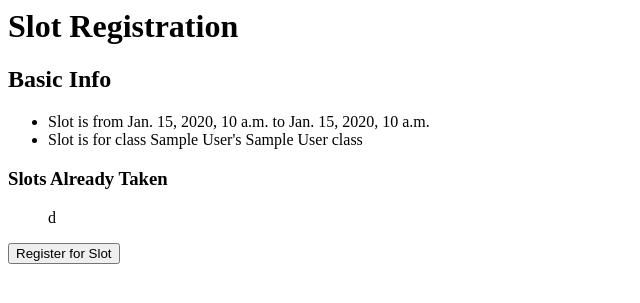
After one commit to FlatPaper/ptio, a Django app: page /ptio/slot/register/1/1/ in a window 1280 px wide. The commit adds this page. Shown: the top 303 px of the page, without its empty margins (0-640 px from the left). Run offline with Django 3.2, Linux system fonts and the light colour scheme; tables that the repository leaves empty hold one stand-in row (values such as "Sample post").

Commit message:
whatever

```diff
--- a/PTIO/admin/__init__.py
+++ b/PTIO/admin/__init__.py
@@ -1,11 +1,12 @@
 from django.contrib import admin
 
 from PTIO.admin.profile import StudentProfileAdmin, ParentProfileAdmin, TeacherProfileAdmin
-from PTIO.admin.meeting import MeetingTimeslotAdmin, TeacherClassAdmin
-from PTIO.models import StudentProfile, ParentProfile, TeacherProfile, MeetingTimeslot, TeacherClass
+from PTIO.admin.meeting import MeetingTimeslotAdmin, TeacherClassAdmin, UsedTimeSlotAdmin
+from PTIO.models import StudentProfile, ParentProfile, TeacherProfile, MeetingTimeslot, TeacherClass, UsedTimeSlot
 
 admin.site.register(MeetingTimeslot, MeetingTimeslotAdmin)
 admin.site.register(TeacherClass, TeacherClassAdmin)
+admin.site.register(UsedTimeSlot, UsedTimeSlotAdmin)
 
 admin.site.register(StudentProfile, StudentProfileAdmin)
 admin.site.register(ParentProfile, ParentProfileAdmin)
--- a/PTIO/admin/meeting.py
+++ b/PTIO/admin/meeting.py
@@ -15,3 +15,9 @@ class TeacherClassAdmin(admin.ModelAdmin):
     list_display_links = ('teacher',)
     search_fields = ('teacher__user_name', 'subject')
     list_per_page = 25
+
+
+class UsedTimeSlotAdmin(admin.ModelAdmin):
+    list_display = ('parent_slot', 'start_time', 'end_time')
+    list_display_links = ('parent_slot',)
+    list_per_page = 25
--- a/PTIO/models/__init__.py
+++ b/PTIO/models/__init__.py
@@ -1,2 +1,2 @@
 from PTIO.models.profile import StudentProfile, ParentProfile, TeacherProfile
-from .meeting import MeetingTimeslot, TeacherClass
+from .meeting import MeetingTimeslot, TeacherClass, UsedTimeSlot
--- a/PTIO/models/meeting.py
+++ b/PTIO/models/meeting.py
@@ -22,3 +22,12 @@ class MeetingTimeslot(models.Model):
 
     def __str__(self):
         return 'Meeting by %s from %s to %s' % (self.teacher_class, self.start_time, self.end_time)
+
+
+class UsedTimeSlot(models.Model):
+    parent_slot = models.ForeignKey(MeetingTimeslot, on_delete=models.CASCADE)
+    start_time = models.DateTimeField(verbose_name='Start Time')
+    end_time = models.DateTimeField(verbose_name='End Time')
+
+    def __str__(self):
+        return 'Time Slot from %s to %s for parent slot \"%s\"' % (self.start_time, self.end_time, self.parent_slot)
--- a/PTIO/templates/PTIO/parent.html
+++ b/PTIO/templates/PTIO/parent.html
@@ -13,6 +13,8 @@
 <h2>Available Meetings</h2>
 <ol>
     {% for curr_class, meeting in meetings %}
-        <li>Slot from {{meeting.start_time}} to {{meeting.end_time}} for {{curr_class}}</li>
+        <li>Slot from {{meeting.start_time}} to {{meeting.end_time}} for {{curr_class}}<br>
+            <a href="/ptio/slot/register/{{parent_obj.id}}/{{meeting.id}}/">Sign Up</a>
+        </li>
     {% endfor %}
 </ol>
--- /dev/null
+++ b/PTIO/templates/PTIO/register_slot.html
@@ -0,0 +1,25 @@
+{% if err %}
+<h1>{{err}}</h1>
+{% else %}
+
+<h1>Slot Registration</h1>
+<h2>Basic Info</h2>
+<ul>
+    <li>Slot is from {{slot_obj.start_time}} to {{slot_obj.end_time}}</li>
+    <li>Slot is for class {{slot_obj.teacher_class}}</li>
+</ul>
+
+<h3>Slots Already Taken</h3>
+<ul>
+    d
+</ul>
+
+<form action="/slot/register/complete_registration" method="post">
+    {% csrf_token %}
+    <input type="hidden" name="parentid" value="{{parent_obj.id}}">
+    <input type="hidden" name="slotid" value="{{slot_obj.id}}">
+
+    <input type="submit" value="Register for Slot">
+</form>
+
+{% endif %}
--- a/PTIO/urls.py
+++ b/PTIO/urls.py
@@ -5,5 +5,7 @@ urlpatterns = [
     path('', views.index),
     path('parent/<int:parent_id>', views.parent),
     path('teacher/<int:teacher_id>', views.teacher),
-    path('student/', views.student)
+    path('student/', views.student),
+    path('slot/register/<int:parent_id>/<int:slot_id>/', views.register_slot),
+    path('slot/register/complete_registration', views.register_slot_post)
 ]
--- a/PTIO/views.py
+++ b/PTIO/views.py
@@ -1,7 +1,7 @@
 from django.shortcuts import render
 from django.http.response import Http404
 from PTIO.models.profile import ParentProfile, TeacherProfile, StudentProfile
-from PTIO.models.meeting import TeacherClass, MeetingTimeslot
+from PTIO.models.meeting import TeacherClass, MeetingTimeslot, UsedTimeSlot
 
 
 # Create your views here.
@@ -14,6 +14,7 @@ def index(request):
 
     return render(request, 'PTIO/index.html', {'students': students, 'parents': parents, 'teachers': teachers,
                                                'classes': classes})
+
 
 def parent(request, parent_id):
     try:
@@ -45,6 +46,7 @@ def parent(request, parent_id):
     except ParentProfile.DoesNotExist:
         raise Http404('Invalid parent id!')
 
+
 def teacher(request, teacher_id):
     try:
         teacher_obj = TeacherProfile.objects.get(pk=teacher_id)
@@ -59,5 +61,20 @@ def teacher(request, teacher_id):
     except TeacherProfile.DoesNotExist:
         raise Http404('Invalid teacher id!')
 
+
+def register_slot(request, parent_id, slot_id):
+    meeting = MeetingTimeslot.objects.get(pk=slot_id)
+    parent = ParentProfile.objects.get(pk=parent_id)
+    already_used = UsedTimeSlot.objects.filter(parent_slot__pk=slot_id)
+
+    return render(request, 'PTIO/register_slot.html', {'slot_obj': meeting, 'parent_obj': parent,
+                                                       'used': already_used})
+
+
+def register_slot_post(request):
+    parent = ParentProfile.objects.get(pk=request['parentid'])
+    slot = MeetingTimeslot.objects.get(pk=request['slotid'])
+
+
 def student(request):
     return render(request, 'PTIO/student.html', {})
```
